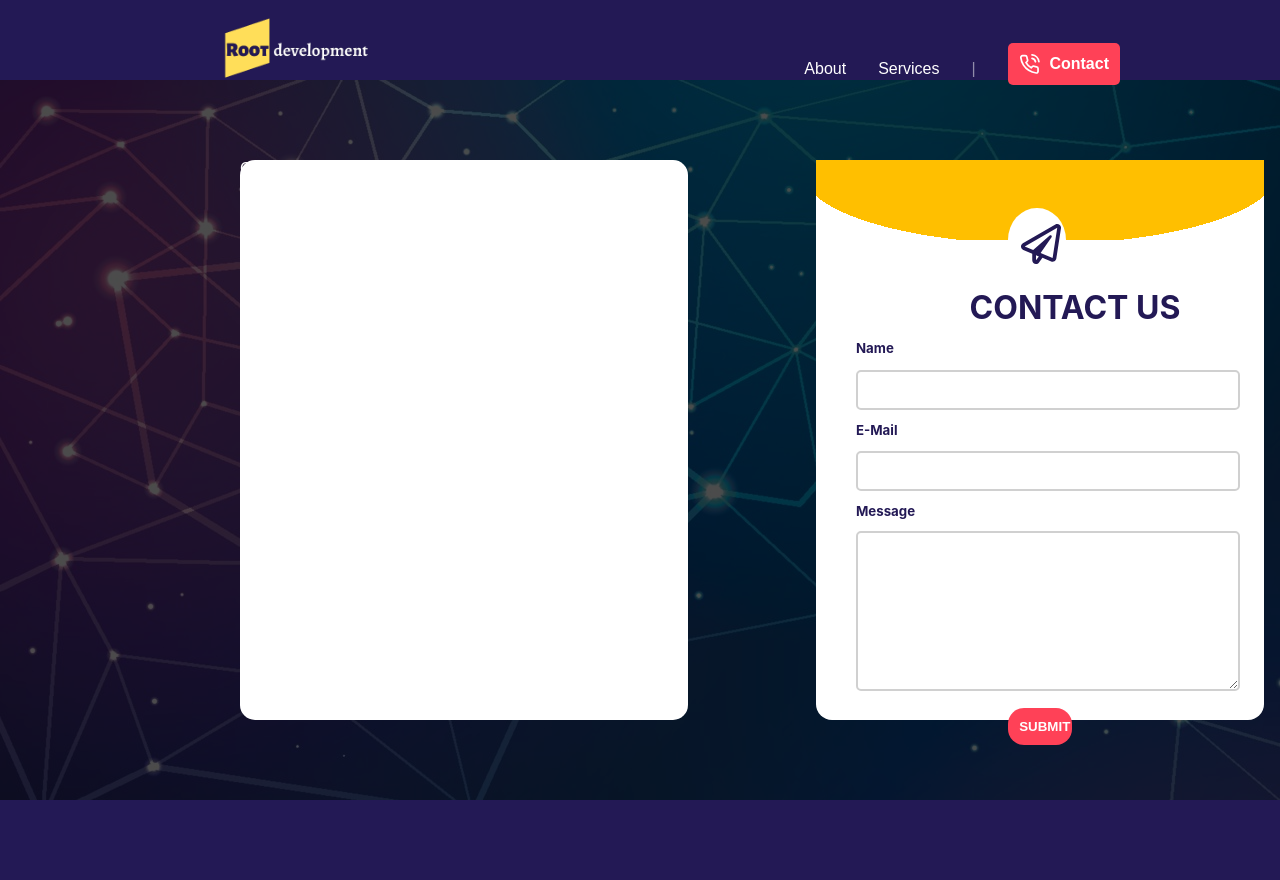
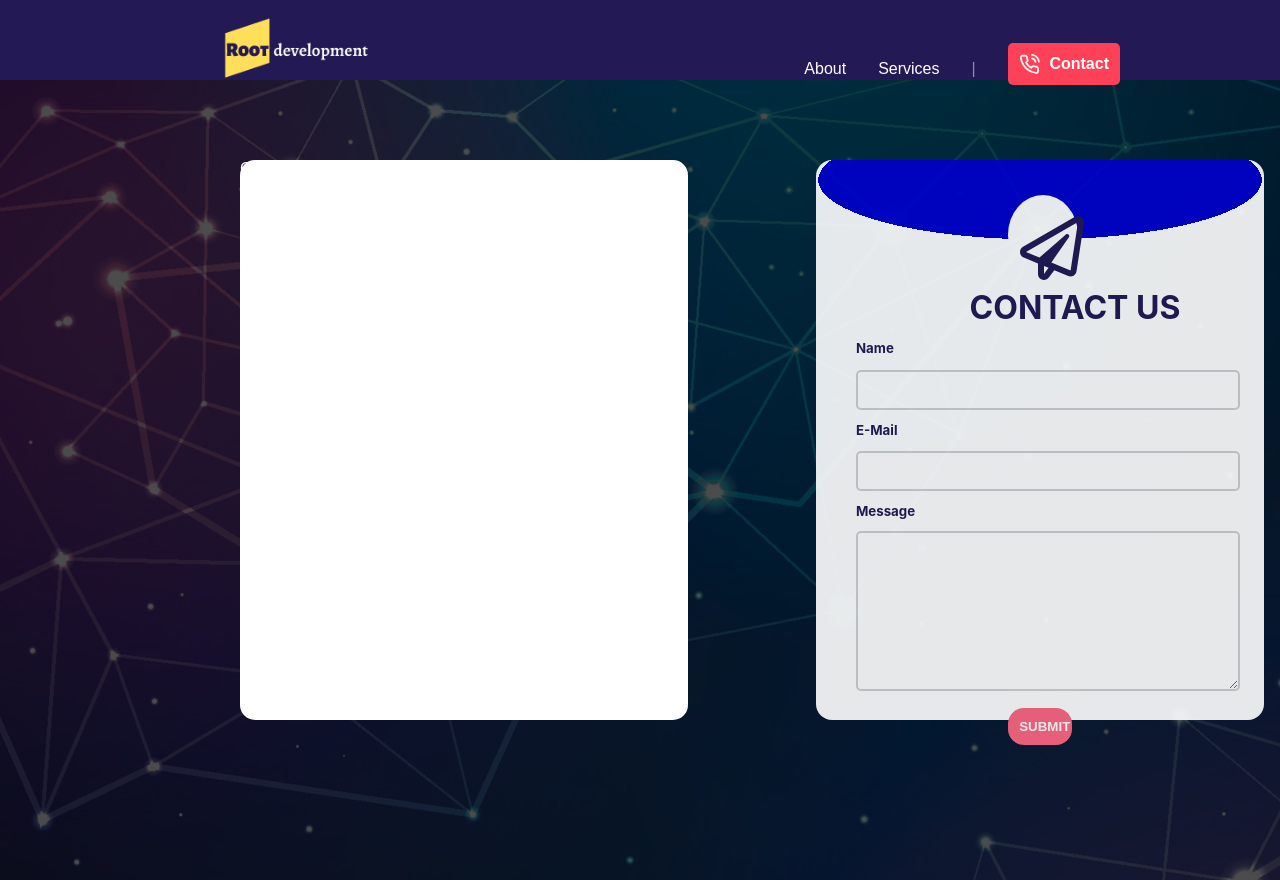
Before and after one commit to akkasumeyye/root-development, a React (Create React App) app: page /contact in a window 1280 px wide. Before the commit the page ends 800 px from the top, so only its background shows below. Built offline with nearby package versions, Linux system fonts and the light colour scheme.

Commit message:
scroll navbar done

```diff
--- a/package.json
+++ b/package.json
@@ -11,6 +11,7 @@
     "react-icons": "^4.4.0",
     "react-router-dom": "^6.3.0",
     "react-scripts": "5.0.1",
+    "react-scroll": "^1.8.7",
     "styled-components": "^5.3.5",
     "web-vitals": "^2.1.4"
   },
--- a/src/GlobalStyle.js
+++ b/src/GlobalStyle.js
@@ -29,6 +29,14 @@ a {
     border: none;
     cursor: pointer;
   }
+
+  .navbar {
+    background-color: transparent;
+  }
+
+  .navbar.colorChange {
+     background-color: #231955;
+  }
 `;
 
 export default GlobalStyle;
--- a/src/components/ContactForm.js
+++ b/src/components/ContactForm.js
@@ -12,28 +12,28 @@ const Form = styled.form`
   font-family: -apple-system, BlinkMacSystemFont, "Segoe UI", Roboto, Oxygen,
     Ubuntu, Cantarell, "Open Sans", "Helvetica Neue", sans-serif;
   line-height: 2.5rem;
+  opacity: 0.9;
 
   div {
-    position: relative;
     background: radial-gradient(
-      ellipse at 50% 15%,
-      #ffbf00 75%,
+      ellipse at 50% 25%,
+      #0000CD 70%,
       transparent 70%
       );
 
-      ::after {
+      /* ::after {
       position: absolute;
-      margin-top: 2rem;
+      margin-top: 2.1rem;
       width: 35vw;
       height: 10vh;
       z-index:-1;
       content: "-";
       background: radial-gradient(
-        ellipse at 50% 15%,
-        #ffefd5 75%,
+        ellipse at 55% 25%,
+        #ADD8E6 73%,
         transparent 70%
       );
-    }
+    } */
   }
 
   h1 {
@@ -72,7 +72,7 @@ const Form = styled.form`
     margin-left: 15vw;
     font-weight: bold;
     width: 5vw;
-    background-color: #ff4157;
+    background-color: #ff6781;
     color: #fff;
     padding: 0.7rem;
     border-radius: 1rem;
@@ -86,18 +86,18 @@ const FormIcon = styled.div`
 
   :before {
     content: "";
-    width: 4.5vw;
-    height: 8vh;
+    width: 5.5vw;
+    height: 10vh;
     border-radius: 50%;
     background-color: #fff;
     z-index: 12;
     position: absolute;
     margin-left: 15vw;
-    margin-top: 3rem;
+    margin-top: 2.2rem;
   }
   svg {
-    margin-top: 4rem;
-    margin-left: 16vw;
+    margin-top: 3.5rem;
+    margin-left: 15.9vw;
     z-index: 13;
     position: absolute;
   }
@@ -132,7 +132,7 @@ const ContactForm = () => {
     <Form>
       <div></div>
       <FormIcon>
-        <FaRegPaperPlane fontSize="2.5rem" />
+        <FaRegPaperPlane fontSize="4rem" />
       </FormIcon>
       <h1>CONTACT US</h1>
       <h5>Name</h5>
--- a/src/components/Main.js
+++ b/src/components/Main.js
@@ -2,7 +2,7 @@ import React from "react";
 import styled from "styled-components";
 import earth from "../assests/earth.png";
 
-import {Link} from "react-router-dom"
+import {Link} from "react-scroll"
 
 
 const MainComponent = styled.div`
@@ -129,7 +129,7 @@ const Main = () => {
           <MainDescription>
             We offer digital solutions with 100% customer satisfaction!
           </MainDescription>
-          <Introduce to={"/services"}><h4>What we are doing?</h4></Introduce>
+          <Introduce activeClass="active" smooth={true} spy={true} to="services"><h4>What we are doing?</h4></Introduce>
         </MainAnimation>
       </MainComponent>
   );
--- a/src/components/Navbar.js
+++ b/src/components/Navbar.js
@@ -1,5 +1,5 @@
-import React from "react";
-import { Link } from "react-router-dom";
+import React , {useState} from "react";
+import { Link } from "react-scroll";
 import styled from "styled-components";
 import logo from "../assests/root-logo.png";
 import { FiPhoneCall } from "react-icons/fi";
@@ -13,8 +13,6 @@ const Nav = styled.nav`
   width: 100%;
   z-index: 10;
   height: 5rem;
-  box-shadow: ${({ scroll }) =>
-    scroll ? `0 0.3rem 1.5rem rgba(109, 109, 109, 0.15)` : `none`};
   animation-duration: 0.5s;
   animation-name: slideInFromTop;
   animation-timing-function: ease-out;
@@ -40,6 +38,7 @@ const NavLink = styled(Link)`
   color: #fff;
   font-size: inherit;
   margin-left: 2rem;
+  cursor: pointer;
 
   :nth-child(1) , :nth-child(2) {
 
@@ -152,15 +151,27 @@ const NavLink = styled(Link)`
 `;
 
 const Navbar = () => {
+
+  const [colorChange, setColorchange] = useState(false);
+  const changeNavbarColor = () =>{
+     if(window.scrollY >= 80){
+       setColorchange(true);
+     }
+     else{
+       setColorchange(false);
+     }
+  };
+  window.addEventListener('scroll', changeNavbarColor);
+
   return (
-    <Nav>
-      <NavLink to={"/"}>
+    <Nav className={colorChange ? 'navbar colorChange' : 'navbar'}>
+      <NavLink activeClass="active" smooth={true} spy={true} to="home">
         <img src={logo} alt="logo" height={220}></img>
       </NavLink>
       <div>
-        <NavLink to={"/about"}>About</NavLink>
-        <NavLink to={"/services"}>Services</NavLink>
-        <NavLink to={"/contact"}>
+        <NavLink activeClass="active" smooth={true} spy={true} to="about">About</NavLink>
+        <NavLink activeClass="active" smooth={true} spy={true} offset={-180} to="services">Services</NavLink>
+        <NavLink activeClass="active" smooth={true} spy={true} offset={-100} to="contact">
           <FiPhoneCall color={"white"} fontSize="1.3rem" /> Contact
         </NavLink>
       </div>
--- a/src/pages/About.js
+++ b/src/pages/About.js
@@ -57,7 +57,7 @@ const OurValues = styled.div`
 const About = () => {
   return (
     <>
-      <AboutPage>
+      <AboutPage id="about">
         <AboutContent>
           <h1>ROOT'S DNA</h1>
           <p>
--- a/src/pages/Contact.js
+++ b/src/pages/Contact.js
@@ -9,7 +9,7 @@ position:relative;
 display: flex;
 gap: 8rem;
 margin-top: 10vh;
-height:90vh;
+height:100vh;
   color: #fff;
   background: url(${contact});
   z-index:1;
@@ -27,7 +27,7 @@ height:90vh;
 
 const Contact = () => {
   return (
-    <ContactPage>
+    <ContactPage id='contact'>
       <ContactMap/>
       <ContactForm/>
     </ContactPage>
--- a/src/pages/Home.js
+++ b/src/pages/Home.js
@@ -7,7 +7,7 @@ import Footer from '../components/Footer';
 
 const Home = () => {
   return (
-    <div>
+    <div id='home'>
         <Main></Main>
         <About></About>
         <Services></Services>
--- a/src/pages/Services.js
+++ b/src/pages/Services.js
@@ -5,14 +5,14 @@ import outsourcing from "../assests/outsourcing.svg";
 import mobile from "../assests/mobile.svg";
 import embedded from "../assests/embedded.svg";
 
-import {Link} from "react-router-dom"
+import {Link} from "react-scroll"
 
 
 const ServicesPage = styled.div`
-  height: 60vh;
+  height: 100vh;
   width: 85vw;
   color: #fff;
-  margin-top: 15rem;
+  margin-top: 25rem;
   margin-left: 8rem;
   display: grid;
   grid-template-areas: 'company consulting outsourcing'
@@ -129,7 +129,7 @@ const ServicesText = styled.div`
 
 const Services = () => {
   return (
-    <ServicesPage>
+    <ServicesPage id="services">
       <div>
         <CompanyIntroduce>
           <h5>What are we doing ?</h5>
@@ -139,7 +139,7 @@ const Services = () => {
             software and digital media solutions .
           </p>
         </CompanyIntroduce>
-        <ServicesIntroduce to={"/about"}><h4>Know about us!</h4></ServicesIntroduce>
+        <ServicesIntroduce activeClass="active" smooth={true} spy={true} to="about"><h4>Know about us!</h4></ServicesIntroduce>
       </div>
       <div>
         <ServicesContainer>
```
Also changed, not shown: 1 other file (tests, documents, lock files or other folders).
